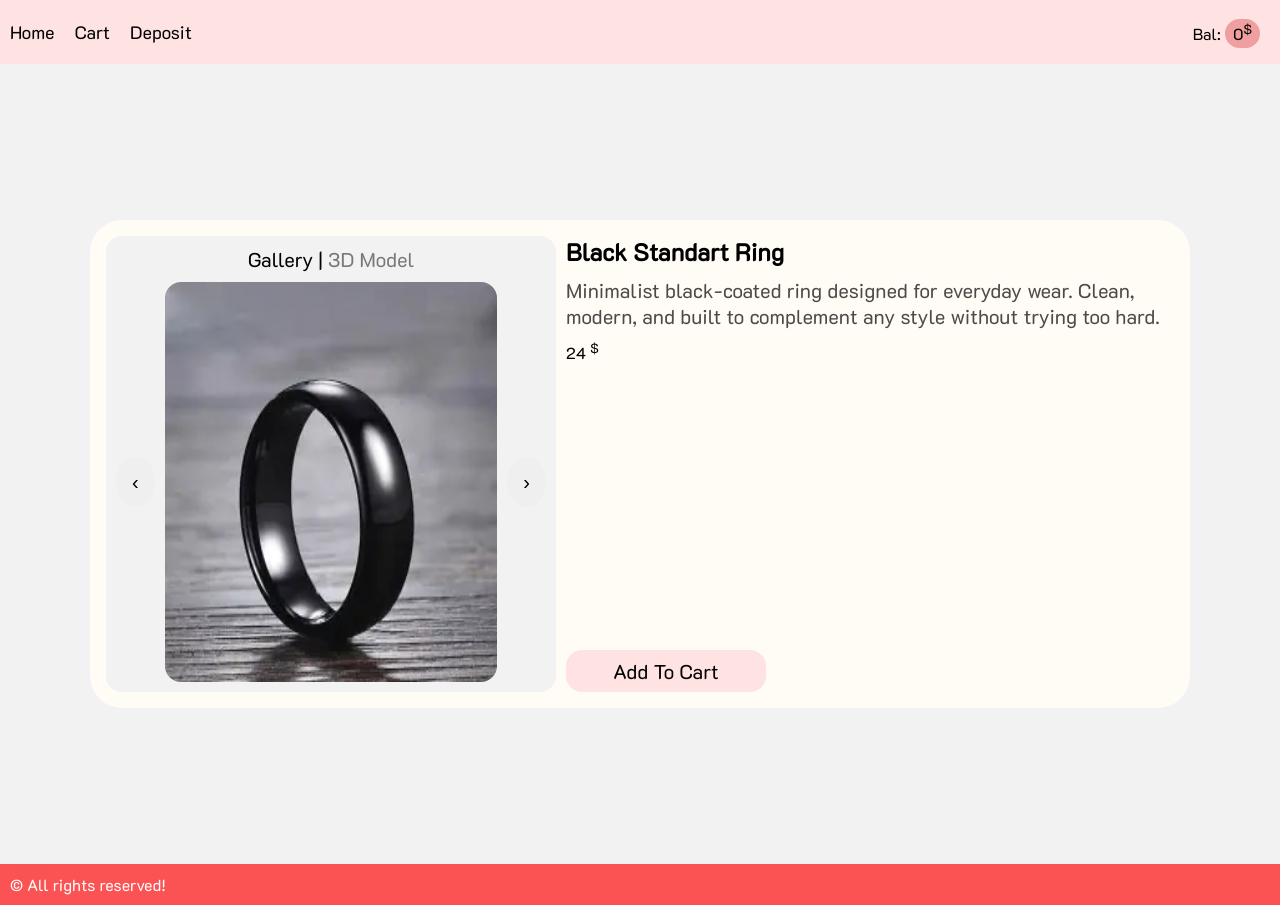
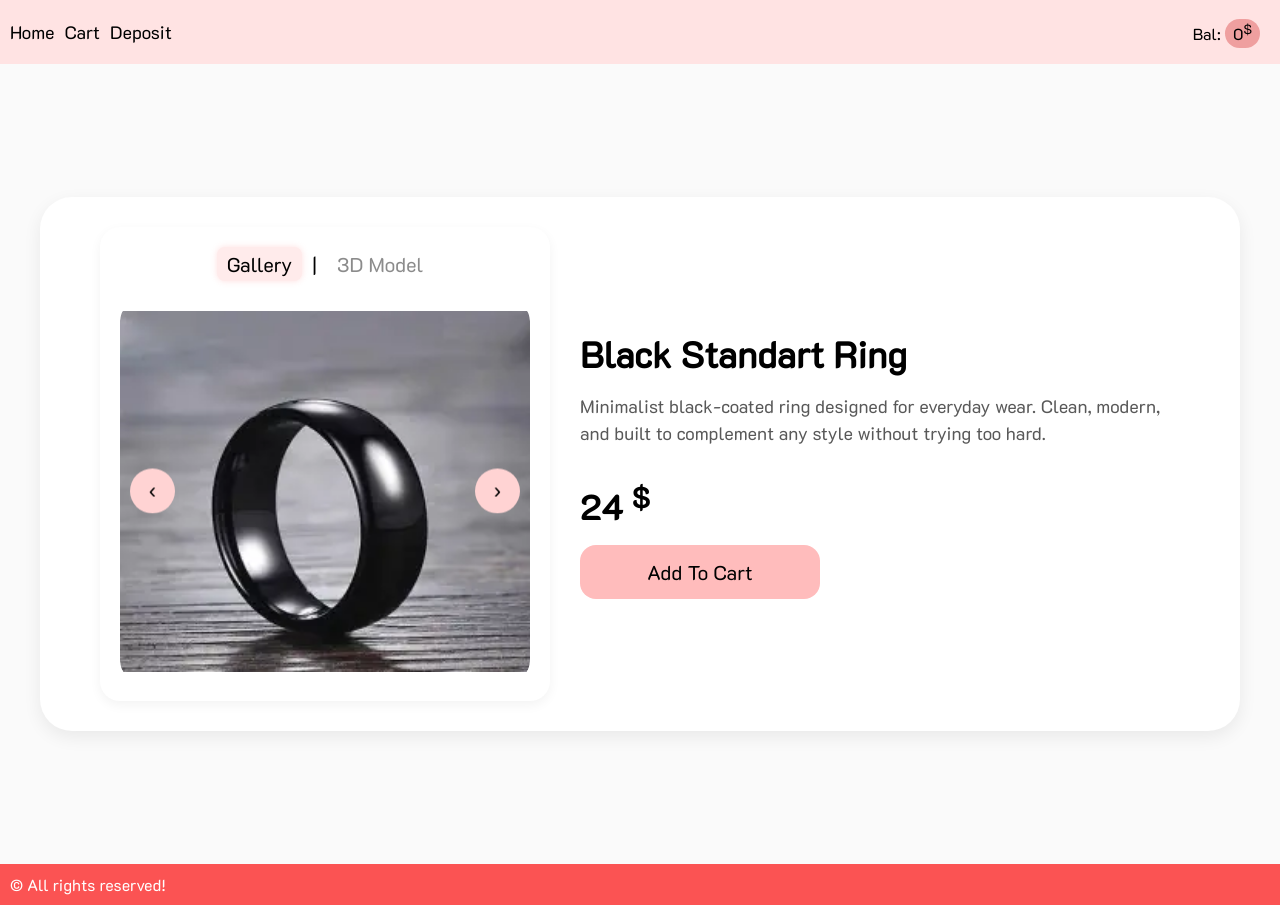
Before and after one commit to NikaKvaratskhelia/InternshipProject, an Angular app: page /details/1 in a window 1280 px wide. Built offline with nearby package versions, Linux system fonts and the light colour scheme.

Commit message:
improved design

```diff
--- a/src/app/components/canvas/canvas.scss
+++ b/src/app/components/canvas/canvas.scss
@@ -1,6 +1,16 @@
-canvas{
-    cursor: pointer;
-    width: 350px;
-    height: 350px;
-    border-radius: 6px;
+canvas {
+  cursor: pointer;
+  max-width: 350px;
+  max-height: 350px;
+  border-radius: 6px;
+  width: 100% !important;
+  height: 350px !important;
+  display: block;
+  margin: 0 auto;
 }
+
+:host {
+  display: block;
+  width: 100%;
+  height: 100%;
+}
--- a/src/app/components/details/details.html
+++ b/src/app/components/details/details.html
@@ -6,40 +6,45 @@
                 <p>|</p>
                 <span (click)="wantedPhoto='3d'" [ngClass]="{active:wantedPhoto=='3d'}">3D Model</span>
             </div>
+
             @if(wantedPhoto === 'gallery'){
             <div class="slider">
+                <button class="nav nav-left" (click)="prev()">‹</button>
 
-                <button (click)="prev()" class="nav">‹</button>
                 <div class="slides">
-
-                    @for(img of wantedProduct?.photos; track $index){
-                    <img [src]="img" alt="photo" [class.active]="$index === currentIndex">
+                    @for (img of wantedProduct?.photos; let i = $index; track i;) {
+                    <img [src]="img" alt="photo" (animationend)="onAnimationEnd()"
+                        [class.current]="i === currentIndex && nextIndex === null"
+                        [class.next-left]="i === nextIndex && direction === 'left'"
+                        [class.next-right]="i === nextIndex && direction === 'right'"
+                        [class.exit-left]="i === currentIndex && direction === 'left'"
+                        [class.exit-right]="i === currentIndex && direction === 'right'" />
                     }
                 </div>
-                <button (click)="next()" class="nav">›</button>
+
+                <button class="nav nav-right" (click)="next()">›</button>
             </div>
+
 
             }@else{
             <div class="colors">
                 @for(color of wantedProduct?.availableColors; track $index){
                 <div class="color-wrapper" (click)="changeModel(color.color)">
+                    <div class="circle" [ngStyle]="{ backgroundColor: color.color }"
+                        [ngClass]="{ active: wantedColor === color.color }"></div>
                     <p>{{ color.color }}</p>
-
-                    <div class="circle" [ngStyle]="{ backgroundColor: color.color }"
-                        [ngClass]="{ active: wantedColor === color.color }">
-                    </div>
                 </div>
-
                 }
             </div>
+
             <app-canvas></app-canvas>
             }
         </div>
 
         <div class="info">
             <h1>{{wantedProduct?.name}}</h1>
-            <p>{{wantedProduct?.description}}</p>
-            <p>{{wantedProduct?.price}} <sup>$</sup></p>
+            <p class="desc">{{wantedProduct?.description}}</p>
+            <p class="price">{{wantedProduct?.price}} <sup>$</sup></p>
 
             <button (click)="addToCart()">Add To Cart</button>
         </div>
--- a/src/app/components/details/details.scss
+++ b/src/app/components/details/details.scss
@@ -2,165 +2,265 @@
   display: flex;
   align-items: center;
   justify-content: center;
+  flex-direction: column;
+  gap: 10px;
   min-height: 100vh;
-}
+  padding: 20px;
+  background: #fafafa;
 
   section {
     display: flex;
-  flex-wrap: wrap;
-  gap: 10px;
+    flex-wrap: wrap-reverse;
+    align-items: center;
+    justify-content: center;
+    gap: 30px;
     font-family: k2d-regular;
-  background-color: rgb(255, 251, 245);
-  max-width: 1100px;
+    background-color: #ffffff;
+    max-width: 1200px;
     width: 100%;
-  margin: auto;
-  padding: 16px;
+    padding: 30px;
     border-radius: 32px;
+    box-shadow: 0 6px 18px rgba(0, 0, 0, 0.07);
+
+    .info {
+      max-width: 600px;
+      width: 100%;
+      display: flex;
+      flex-direction: column;
+      gap: 16px;
+
+      h1 {
+        font-size: 36px;
+        font-weight: 700;
+      }
+
+      .desc {
+        font-size: 18px;
+        opacity: 0.65;
+        line-height: 1.5;
+      }
+
+      .price {
+        font-size: 34px;
+        font-weight: bold;
+        margin-top: 15px;
+      }
+
+      button {
+        border: none;
+        font-family: k2d-regular;
+        font-size: 20px;
+        max-width: 240px;
+        padding: 14px;
+        border-radius: 16px;
+        background-color: #ffbcbc;
+        cursor: pointer;
+        transition: 0.25s ease;
+
+        &:hover {
+          background-color: #ff8e8e;
+        }
+
+        &:active {
+          background-color: #ff6868;
+        }
+      }
+    }
 
     .gallery {
-    border-radius: 16px;
-    background-color: #f2f2f2;
+      background-color: #ffffff;
       max-width: 450px;
       width: 100%;
-    padding: 10px;
+      padding: 20px;
+      border-radius: 20px;
+      box-shadow: 0 4px 12px rgba(0, 0, 0, 0.05);
       display: flex;
       flex-direction: column;
-    gap: 10px;
+      gap: 20px;
       align-items: center;
 
       .choose-btns {
         display: flex;
         font-size: 20px;
-      gap: 5px;
+        gap: 10px;
         align-items: center;
-      text-align: center;
 
         span {
-        opacity: 0.5;
+          opacity: 0.45;
           cursor: pointer;
-        user-select: none;
+          padding: 4px 10px;
+          border-radius: 8px;
+          transition: 0.25s ease;
 
           &.active {
             opacity: 1;
+            background: #ffebeb;
+            box-shadow: 0 0 6px rgba(255, 150, 150, 0.3);
+          }
+
+          &:hover {
+            opacity: 0.8;
           }
         }
       }
 
       .slider {
+        position: relative;
+        width: 100%;
+        border-radius: 20px;
+        overflow: hidden;
+
+        .nav {
+          position: absolute;
+          top: 50%;
+          transform: translateY(-50%);
+          background: #ffd3d3;
+          backdrop-filter: blur(4px);
+          width: 45px;
+          height: 45px;
+          border-radius: 50%;
+          border: none;
+          font-size: 22px;
+          cursor: pointer;
+          z-index: 9;
           display: flex;
-      gap: 10px;
           align-items: center;
           justify-content: center;
-      min-height: 400px;
-      width: 100%;
-      max-width: 450px;
-      margin: auto;
-      overflow: hidden;
+          transition: 0.25s ease;
+
+          &:hover {
+            background-color: #ff8e8e;
+          }
+
+          &.nav-left {
+            left: 10px;
+          }
+
+          &.nav-right {
+            right: 10px;
+          }
+        }
 
         .slides {
           position: relative;
-        height: 100%;
           width: 100%;
-        border-radius: 16px;
+          height: 380px;
+
           img {
             position: absolute;
-          border-radius: 16px;
+            width: 100%;
             height: 100%;
-          width: 100%;
+            object-fit: contain;
             top: 0;
             left: 0;
-          width: 100%;
             opacity: 0;
-          transition: opacity 0.5s ease-in-out;
-          &.active {
+            transform: translateX(100%) scale(0.96);
+            border-radius: 20px;
+            z-index: 1;
+
+            &.current {
               opacity: 1;
-            z-index: 1;
-          }
-        }
+              transform: translateX(0) scale(1);
+              z-index: 3;
             }
 
-      .nav {
-        cursor: pointer;
-        width: 50px;
-        height: 50px;
-        border-radius: 50%;
-        font-size: 20px;
-        border: none;
+            &.next-right {
+              animation: enterRight 0.55s cubic-bezier(0.22, 1, 0.36, 1) forwards;
+            }
+            &.next-left {
+              animation: enterLeft 0.55s cubic-bezier(0.22, 1, 0.36, 1) forwards;
+            }
 
-        &:hover {
-          background-color: #b7b5b5;
+            &.exit-right {
+              animation: exitRight 0.55s cubic-bezier(0.22, 1, 0.36, 1) forwards;
+            }
+            &.exit-left {
+              animation: exitLeft 0.55s cubic-bezier(0.22, 1, 0.36, 1) forwards;
+            }
           }
         }
       }
 
       .colors {
         display: flex;
-      gap: 20px;
+        gap: 25px;
+        flex-wrap: wrap;
+        justify-content: center;
 
         .color-wrapper {
           display: flex;
           flex-direction: column;
-        gap: 10px;
+          gap: 8px;
           align-items: center;
-        justify-content: center;
-        user-select: none;
           cursor: pointer;
+          transition: 0.25s ease;
+
+          p {
+            font-size: 14px;
+            opacity: 0.7;
+          }
+
+          &:hover {
+            transform: scale(1.05);
+          }
 
           .circle {
-          width: 10px;
-          height: 10px;
+            width: 22px;
+            height: 22px;
             border-radius: 50%;
-          background-color: #b7b5b5;
+            transition: 0.25s ease;
+            border: 2px solid transparent;
 
-          &.active{
-            width: 20px;
-            height: 20px;
+            &.active {
+              width: 28px;
+              height: 28px;
+              border: 2px solid #ff7a7a;
+              box-shadow: 0 0 8px rgba(255, 0, 0, 0.3);
+            }
+          }
         }
       }
     }
   }
 }
 
-  .info {
-    max-width: 600px;
-    width: 100%;
-    display: flex;
-    flex-direction: column;
-    gap: 10px;
-
-    p:nth-child(2) {
-      font-size: 20px;
-      opacity: 0.7;
+@keyframes enterRight {
+  from {
+    opacity: 0;
+    transform: translateX(40px) scale(0.96);
   }
-
-    p:last-child {
-      font-size: 30px;
-      margin-top: 20px;
-    }
-
-    button {
-      border: none;
-      font-family: k2d-regular;
-      font-size: 20px;
-      max-width: 200px;
-      margin-top: auto;
-      display: flex;
-      align-items: center;
-      justify-content: center;
-      text-align: center;
-      padding: 8px;
-      color: #000;
-      border-radius: 16px;
-      background-color: #ffe3e3;
-      cursor: pointer;
-
-      &:hover {
-        background-color: #ef9f9f;
-      }
-
-      &:active {
-        background-color: #fb5353;
+  to {
+    opacity: 1;
+    transform: translateX(0) scale(1);
   }
 }
+@keyframes enterLeft {
+  from {
+    opacity: 0;
+    transform: translateX(-40px) scale(0.96);
+  }
+  to {
+    opacity: 1;
+    transform: translateX(0) scale(1);
   }
 }
+@keyframes exitRight {
+  from {
+    opacity: 1;
+    transform: translateX(0) scale(1);
+  }
+  to {
+    opacity: 0;
+    transform: translateX(-40px) scale(0.96);
+  }
+}
+@keyframes exitLeft {
+  from {
+    opacity: 1;
+    transform: translateX(0) scale(1);
+  }
+  to {
+    opacity: 0;
+    transform: translateX(40px) scale(0.96);
+  }
+}
--- a/src/app/components/details/details.ts
+++ b/src/app/components/details/details.ts
@@ -96,21 +96,45 @@ export class Details {
     }
   }
 
+  nextIndex: number | null = null;
+  direction: 'left' | 'right' | null = null;
+
+  get length() {
+    return this.wantedProduct?.photos?.length || 0;
+  }
+
+  go(direction: 'left' | 'right') {
+    if (this.nextIndex !== null) return;
+
+    const newIndex =
+      direction === 'right'
+        ? (this.currentIndex + 1) % this.length
+        : (this.currentIndex - 1 + this.length) % this.length;
+
+    this.nextIndex = newIndex;
+    this.direction = direction;
+  }
+
+  onAnimationEnd() {
+    if (this.nextIndex === null) return;
+
+    this.currentIndex = this.nextIndex;
+    this.nextIndex = null;
+    this.direction = null;
+  }
+
+  next() {
+    this.go('right');
+  }
+
+  prev() {
+    this.go('left');
+  }
+
   changeModel(color: string) {
     this.wantedColor = color;
 
     this.canvas.setUpPath(this.wantedColor.toLowerCase());
-  }
-
-  prev() {
-    if (!this.wantedProduct) return;
-    this.currentIndex =
-      (this.currentIndex - 1 + this.wantedProduct.photos.length) % this.wantedProduct.photos.length;
-  }
-
-  next() {
-    if (!this.wantedProduct) return;
-    this.currentIndex = (this.currentIndex + 1) % this.wantedProduct.photos.length;
   }
 
   addToCart() {
--- a/src/app/components/header/header.scss
+++ b/src/app/components/header/header.scss
@@ -8,7 +8,7 @@ header {
   nav {
     ul {
       display: flex;
-      gap: 20px;
+      gap: 10px;
       a {
         font-size: 18px;
         color: black;
--- a/src/app/components/main/main.scss
+++ b/src/app/components/main/main.scss
@@ -1,5 +1,5 @@
 .wrapper {
-  padding: 100px;
+  padding: 100px 10px;
   display: flex;
   flex-direction: column;
   align-items: center;
@@ -13,12 +13,13 @@
     gap: 20px;
     flex-wrap: wrap;
     align-items: stretch;
-    justify-content: space-between;
+    justify-content: center;
     width: fit-content;
     margin: auto;
 
     .card {
-      width: 283px;
+      max-width: 283px;
+      width: 100%;
       border-radius: 24px;
       padding: 8px;
       background-color: #ffffff;
```
Also changed, not shown: src/app/components/canvas/canvas.ts (+10 -0 lines), src/app/components/cart/cart.scss (+1 -31 lines). Lines whose indentation alone changed are shown as unchanged.
